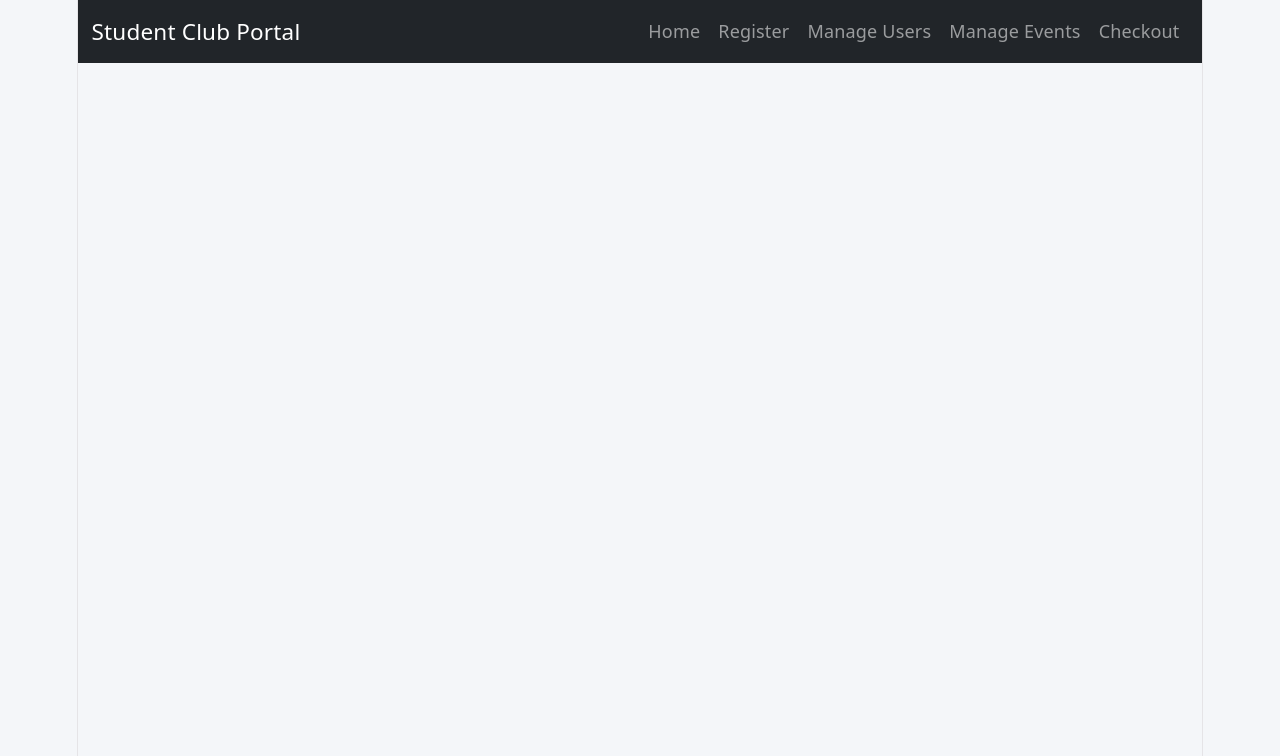
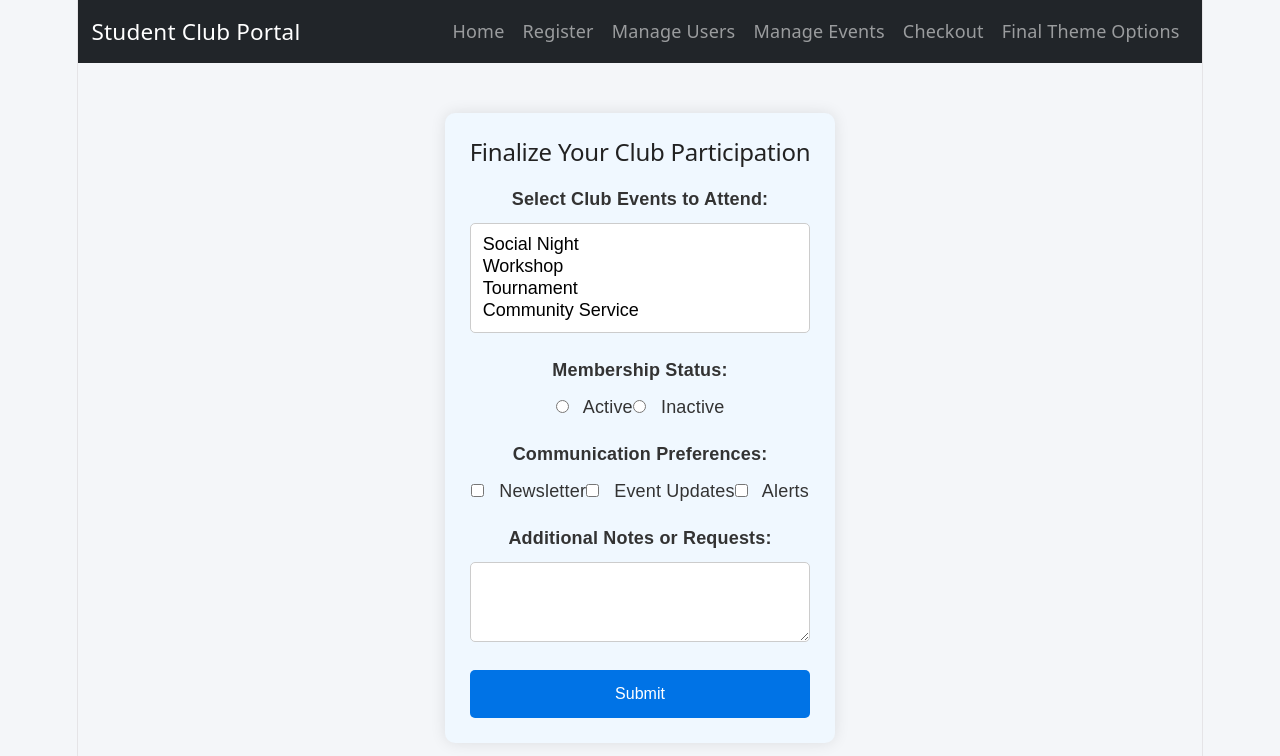
Before and after one commit to HypermorphicGaming/IST256-Student-Club-Portal, a React (Vite) app in the folder react-club-portal/: page /theme-finalization in a window 1280 px wide. Shown: the top 756 px of the page. Built offline with nearby package versions, Linux system fonts and the light colour scheme.

Commit message:
Theme Finalization IDK what to do here

```diff
--- a/react-club-portal/src/App.jsx
+++ b/react-club-portal/src/App.jsx
@@ -4,6 +4,8 @@ import ManageUsers from './ManageUsers';
 import CatalogCart from './CatalogCart';
 import Checkout from './Checkout';
 import Navbar from './NavBar';
+import ThemeFinalization from './ThemeFinalization';
+
 
 import ManageEvents from './ManageEvents';
 
@@ -40,6 +42,7 @@ function App() {
         <Route path="/manage-users" element={<ManageUsers />} />
         <Route path="/manage-events" element={<ManageEvents />} />
         <Route path="/checkout" element={<Checkout />} />
+        <Route path="/theme-finalization" element={<ThemeFinalization />} />
       </Routes>
     </Router>
   );
--- a/react-club-portal/src/NavBar.jsx
+++ b/react-club-portal/src/NavBar.jsx
@@ -23,6 +23,9 @@ function Navbar() {
             <li className="nav-item">
               <Link className="nav-link" to="/checkout">Checkout</Link>
             </li>
+            <li className="nav-item">
+                <Link className="nav-link" to="/theme-finalization">Final Theme Options</Link>
+            </li>
           </ul>
         </div>
       </div>
--- /dev/null
+++ b/react-club-portal/src/ThemeFinalization.jsx
@@ -0,0 +1,87 @@
+import React, { useState } from "react";
+
+const ClubPortalFinalization = () => {
+  const [events, setEvents] = useState([]);
+  const [membershipStatus, setMembershipStatus] = useState("");
+  const [communicationPrefs, setCommunicationPrefs] = useState([]);
+  const [notes, setNotes] = useState("");
+
+  const handleEventsChange = (e) => {
+    const selected = Array.from(e.target.selectedOptions, option => option.value);
+    setEvents(selected);
+  };
+
+  const handleMembershipChange = (e) => setMembershipStatus(e.target.value);
+
+  const handleCommunicationChange = (e) => {
+    const value = e.target.value;
+    setCommunicationPrefs(prev =>
+      prev.includes(value) ? prev.filter(p => p !== value) : [...prev, value]
+    );
+  };
+
+  const handleNotesChange = (e) => setNotes(e.target.value);
+
+  const handleSubmit = (e) => {
+    e.preventDefault();
+    const formData = { events, membershipStatus, communicationPrefs, notes, timestamp: new Date().toISOString() };
+    const jsonDocument = JSON.stringify(formData, null, 2);
+    localStorage.setItem("club_portal_finalization", jsonDocument);
+
+    fetch("/api/club/submitFinalization", {
+      method: "POST",
+      headers: { "Content-Type": "application/json" },
+      body: jsonDocument
+    })
+      .then(res => res.json())
+      .then(() => alert("Your selections have been submitted successfully."))
+      .catch(() => alert("There was an error submitting your selections."));
+  };
+
+  const styles = {
+    container: { maxWidth: "600px", margin: "50px auto", padding: "25px", borderRadius: "10px", background: "#f0f8ff", boxShadow: "0 0 15px rgba(0,0,0,0.1)", fontFamily: "Arial, sans-serif" },
+    h2: { textAlign: "center", marginBottom: "20px", color: "#222" },
+    label: { display: "block", marginBottom: "10px", fontWeight: "bold", color: "#333" },
+    select: { width: "100%", padding: "10px", marginBottom: "20px", borderRadius: "5px", border: "1px solid #ccc" },
+    input: { marginRight: "10px" },
+    textarea: { width: "100%", padding: "10px", borderRadius: "5px", border: "1px solid #ccc", minHeight: "80px", marginBottom: "20px" },
+    button: { background: "#0073e6", color: "#fff", padding: "12px 20px", border: "none", borderRadius: "5px", cursor: "pointer", width: "100%", fontSize: "16px" },
+    checkboxGroup: { marginBottom: "20px" },
+    radioGroup: { marginBottom: "20px" }
+  };
+
+  return (
+    <div style={styles.container}>
+      <h2 style={styles.h2}>Finalize Your Club Participation</h2>
+      <form onSubmit={handleSubmit}>
+        <label style={styles.label}>Select Club Events to Attend:</label>
+        <select multiple value={events} onChange={handleEventsChange} style={styles.select}>
+          <option value="socialNight">Social Night</option>
+          <option value="workshop">Workshop</option>
+          <option value="tournament">Tournament</option>
+          <option value="communityService">Community Service</option>
+        </select>
+
+        <div style={styles.radioGroup}>
+          <span style={styles.label}>Membership Status:</span>
+          <label><input type="radio" name="membershipStatus" value="active" checked={membershipStatus === "active"} onChange={handleMembershipChange} style={styles.input} /> Active</label>
+          <label><input type="radio" name="membershipStatus" value="inactive" checked={membershipStatus === "inactive"} onChange={handleMembershipChange} style={styles.input} /> Inactive</label>
+        </div>
+
+        <div style={styles.checkboxGroup}>
+          <span style={styles.label}>Communication Preferences:</span>
+          <label><input type="checkbox" value="newsletter" checked={communicationPrefs.includes("newsletter")} onChange={handleCommunicationChange} style={styles.input} /> Newsletter</label>
+          <label><input type="checkbox" value="eventUpdates" checked={communicationPrefs.includes("eventUpdates")} onChange={handleCommunicationChange} style={styles.input} /> Event Updates</label>
+          <label><input type="checkbox" value="alerts" checked={communicationPrefs.includes("alerts")} onChange={handleCommunicationChange} style={styles.input} /> Alerts</label>
+        </div>
+
+        <label style={styles.label}>Additional Notes or Requests:</label>
+        <textarea value={notes} onChange={handleNotesChange} style={styles.textarea} />
+
+        <button type="submit" style={styles.button}>Submit</button>
+      </form>
+    </div>
+  );
+};
+
+export default ClubPortalFinalization;
```
